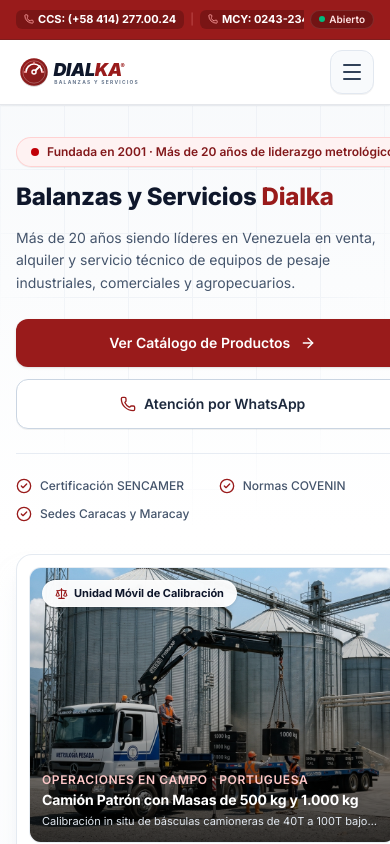
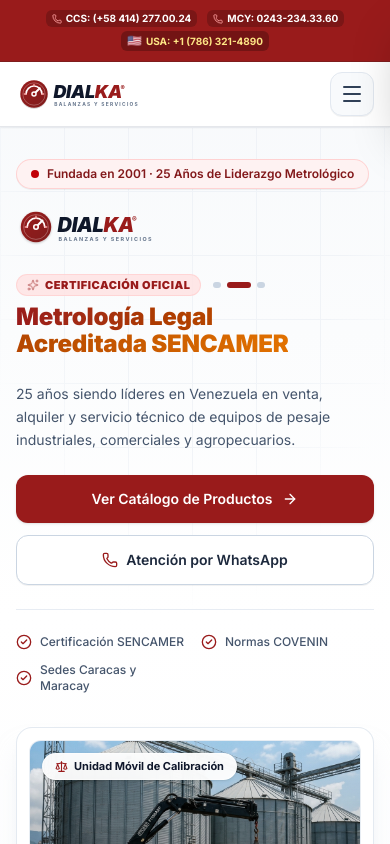
Before and after one commit to luismir1004/dialka-2.0, a Next.js app: page / in a window 390 px wide. Shown: the top 844 px of the page. Built offline with nearby package versions, Linux system fonts and the light colour scheme.

Commit message:
feat: modern sliding mobile drawer, rotative hero typography, and 25 years trajectory update

```diff
--- a/src/app/page.tsx
+++ b/src/app/page.tsx
@@ -25,11 +25,12 @@
 import { LiveWeighingSimulator } from "@/components/LiveWeighingSimulator";
 import { SocialProofSection } from "@/components/SocialProofSection";
 import { AuthorizedBrands } from "@/components/AuthorizedBrands";
+import { HeroTextRotator } from "@/components/HeroTextRotator";
 
 export const metadata: Metadata = {
   title: "Inicio | Balanzas y Servicios Dialka",
   description:
-    "Más de 20 años siendo líderes en Venezuela en venta, alquiler y servicio técnico de equipos de pesaje industriales, comerciales y agropecuarios.",
+    "25 años siendo líderes en Venezuela en venta, alquiler y servicio técnico de equipos de pesaje industriales, comerciales y agropecuarios.",
 };
 
 const QUICK_ACCESS = [
@@ -38,14 +39,14 @@
     desc: "Calibración con masas patrón trazables, mantenimiento preventivo y correctivo en planta y talleres.",
     href: "/servicios",
     icon: Wrench,
-    tag: "Metrología",
+    tag: "Calibración",
   },
   {
-    label: "Aprobación SENCAMER",
-    desc: "Modelos certificados desde 30 kg hasta 6.000 kg para uso comercial legal obligatorio en Venezuela.",
+    label: "Homologación SENCAMER",
+    desc: "Acreditación y cumplimiento de normativas metrológicas legales venezolanas y control de calidad.",
     href: "/sencamer",
     icon: ShieldCheck,
-    tag: "Legal / Oficial",
+    tag: "Legal",
   },
   {
     label: "Nuestros Productos",
@@ -79,7 +80,7 @@
 
 const METRICS = [
   {
-    value: "+20",
+    value: "25",
     label: "Años de Trayectoria",
     sublabel: "Desde 2001 en Venezuela",
     icon: Award,
@@ -117,21 +118,38 @@
             {/* Columna Izquierda: Mensaje Central y CTAs */}
             <div className="lg:col-span-7">
               <RevealOnScroll delay={0}>
-                {/* Status Badge */}
+                {/* Status Badge Oficial con Antigüedad Exacta */}
                 <div className="inline-flex items-center gap-2 bg-red-50 border border-red-200/80 text-red-900 text-xs font-semibold px-3.5 sm:px-4 py-1.5 rounded-full mb-4 sm:mb-6 shadow-2xs max-w-full">
                   <span className="relative flex h-2 w-2 shrink-0">
                     <span className="animate-ping absolute inline-flex h-full w-full rounded-full bg-red-400 opacity-75"></span>
                     <span className="relative inline-flex rounded-full h-2 w-2 bg-red-700"></span>
                   </span>
-                  <span className="truncate">Fundada en {COMPANY.foundedYear} · Más de 20 años de liderazgo metrológico</span>
+                  <span>Fundada en 2001 · 25 Años de Liderazgo Metrológico</span>
                 </div>
 
-                <h1 className="text-2xl xs:text-3xl sm:text-5xl lg:text-6xl font-extrabold text-slate-900 tracking-tight leading-[1.15] mb-4 sm:mb-6">
-                  Balanzas y Servicios{" "}
-                  <span className="text-[#991b1b]">Dialka</span>
-                </h1>
+                {/* Identidad Protagónica: Logotipo e Isotipo Oficial Dialka */}
+                <div className="flex items-center gap-3 mb-3">
+                  <div className="relative h-11 sm:h-13 w-40 sm:w-48 flex items-center">
+                    <Image
+                      src="/images/logo-dialka.svg"
+                      alt="Balanzas y Servicios Dialka, S.A."
+                      width={200}
+                      height={50}
+                      priority
+                      className="h-10 sm:h-12 w-auto object-contain"
+                    />
+                  </div>
+                  <div className="h-7 w-px bg-slate-200 hidden sm:block" />
+                  <div className="hidden sm:flex flex-col text-[10px] font-bold text-slate-500 leading-tight">
+                    <span className="text-slate-900 font-extrabold tracking-wider">FABRICANTES Y METROLOGÍA</span>
+                    <span>DESDE 2001 EN VENEZUELA</span>
+                  </div>
+                </div>
 
-                <p className="text-sm sm:text-lg lg:text-xl text-slate-600 leading-relaxed mb-6 sm:mb-8 font-normal">
+                {/* Dinamismo Tipográfico Rotativo ("El Giro") */}
+                <HeroTextRotator />
+
+                <p className="text-sm sm:text-base lg:text-lg text-slate-600 leading-relaxed mb-6 sm:mb-8 font-normal mt-3">
                   {COMPANY.description}
                 </p>
 
--- a/src/components/Header.tsx
+++ b/src/components/Header.tsx
@@ -97,51 +97,37 @@
       {/* ── TOP BAR INSTITUCIONAL (CARACAS, MARACAY, USA Y REDES) ── */}
       <div className="bg-[#991b1b] text-white text-xs py-2 border-b border-[#7f1d1d]">
         <div className="max-w-7xl mx-auto px-4 sm:px-6 lg:px-8">
-          {/* Vista Móvil (md:hidden): Caracas, Maracay y USA organizados con iconos claros y marcación directa */}
-          <div className="flex md:hidden items-center justify-between gap-1.5 text-[11px]">
-            <div className="flex items-center gap-1.5 overflow-x-auto no-scrollbar py-0.5">
+          {/* Vista Móvil (md:hidden): Caracas, Maracay y USA visibles simultáneamente de forma ordenada y legible */}
+          <div className="flex md:hidden flex-wrap items-center justify-center gap-x-2.5 gap-y-1 text-[10px] sm:text-[11px] font-bold py-0.5">
             {/* Caracas */}
             <a
               href={`tel:${ccsPhone.replace(/\s+/g, "").replace(/[()]/g, "")}`}
-                className="inline-flex items-center gap-1 font-bold text-white hover:text-red-200 active:scale-95 transition-all py-0.5 px-2 rounded-md bg-black/20 shrink-0"
+              className="inline-flex items-center gap-1 text-white hover:text-red-200 active:scale-95 transition-all py-0.5 px-1.5 rounded-md bg-black/20 shrink-0"
               title={`Llamar a Caracas: ${ccsPhone}`}
             >
               <Phone size={10} className="text-red-300 shrink-0" />
               <span>CCS: {ccsPhone}</span>
             </a>
 
-              <span className="text-red-300/40">|</span>
-
             {/* Maracay */}
             <a
               href="tel:+582432343360"
-                className="inline-flex items-center gap-1 font-bold text-white hover:text-red-200 active:scale-95 transition-all py-0.5 px-2 rounded-md bg-black/20 shrink-0"
-                title="Llamar a Maracay: 0243-234.33.60"
+              className="inline-flex items-center gap-1 text-white hover:text-red-200 active:scale-95 transition-all py-0.5 px-1.5 rounded-md bg-black/20 shrink-0"
+              title="Llamar a Maracay: 0243-234.33.60 / 234.33.72"
             >
               <Phone size={10} className="text-red-300 shrink-0" />
               <span>MCY: 0243-234.33.60</span>
             </a>
 
-              <span className="text-red-300/40">|</span>
-
             {/* USA con bandera */}
             <a
               href={`tel:${usaPhone.replace(/\s+/g, "").replace(/[()]/g, "").replace(/-/g, "")}`}
-                className="inline-flex items-center gap-1 font-bold text-amber-200 hover:text-white active:scale-95 transition-all py-0.5 px-2 rounded-md bg-black/20 shrink-0"
+              className="inline-flex items-center gap-1 text-amber-200 hover:text-white active:scale-95 transition-all py-0.5 px-1.5 rounded-md bg-black/25 shrink-0"
               title={`Llamar a Estados Unidos: ${usaPhone}`}
             >
-                <span className="text-[11px]" role="img" aria-label="Bandera Estados Unidos">🇺🇸</span>
+              <span className="text-xs" role="img" aria-label="Bandera Estados Unidos">🇺🇸</span>
               <span>USA: {usaPhone}</span>
             </a>
-            </div>
-
-            <div className="inline-flex items-center gap-1 bg-black/25 px-2 py-0.5 rounded-full text-red-100 font-semibold text-[10px] border border-white/10 shrink-0">
-              <span className="relative flex h-1.5 w-1.5">
-                <span className="animate-ping absolute inline-flex h-full w-full rounded-full bg-emerald-400 opacity-75"></span>
-                <span className="relative inline-flex rounded-full h-1.5 w-1.5 bg-emerald-500"></span>
-              </span>
-              <span>Abierto</span>
-            </div>
           </div>
 
           {/* Vista Escritorio (hidden md:flex): Caracas, Maracay, USA con banderas e iconos */}
@@ -305,38 +291,68 @@
         </div>
       </nav>
 
-      {/* ── PANEL DESPLEGABLE MÓVIL (FIXED INSET-0 TOP-[HEADERHEIGHT]) ── */}
+      {/* ── DRAWER MÓVIL MODERNO DESLIZANTE DESDE LA DERECHA (60 FPS) ── */}
+      {/* Backdrop con Blur Translúcido */}
+      <div
+        className={`fixed inset-0 z-50 bg-slate-900/60 backdrop-blur-sm lg:hidden transition-opacity duration-300 ease-in-out ${
+          menuOpen ? "opacity-100 pointer-events-auto" : "opacity-0 pointer-events-none"
+        }`}
+        onClick={() => setMenuOpen(false)}
+        aria-hidden="true"
+      />
+
+      {/* Panel Deslizante Lateral (Drawer) */}
       <div
         id="mobile-nav-panel"
-        className={`fixed inset-x-0 bottom-0 z-50 bg-white/98 backdrop-blur-md lg:hidden overflow-y-auto transition-all duration-200 ease-in-out flex flex-col justify-between border-t border-slate-200 shadow-2xl ${
-          menuOpen
-            ? "opacity-100 pointer-events-auto translate-y-0 visible"
-            : "opacity-0 pointer-events-none -translate-y-2 invisible"
+        className={`fixed top-0 right-0 bottom-0 z-50 w-[88vw] max-w-sm bg-white/95 backdrop-blur-xl border-l border-slate-200/90 shadow-2xl lg:hidden flex flex-col justify-between transition-transform duration-300 ease-out transform ${
+          menuOpen ? "translate-x-0" : "translate-x-full"
         }`}
-        style={{
-          top: `${headerHeight}px`,
-          height: `calc(100dvh - ${headerHeight}px)`,
-        }}
         role="dialog"
         aria-modal="true"
         aria-label="Menú de navegación móvil"
       >
-        <div className="p-4 sm:p-6 space-y-4">
-          {/* Estatus Operativo en Móvil */}
-          <div className="px-4 py-3 bg-emerald-50/90 border border-emerald-200 rounded-xl flex items-center justify-between text-xs text-emerald-900 shadow-2xs">
+        {/* Cabecera del Drawer: Logotipo + Botón Cerrar */}
+        <div className="p-4 sm:p-5 border-b border-slate-200/80 flex items-center justify-between bg-slate-50/80 shrink-0">
+          <Link href="/" onClick={() => setMenuOpen(false)} className="flex items-center gap-2">
+            <div className="relative h-9 w-36 flex items-center">
+              <Image
+                src="/images/logo-dialka.svg"
+                alt="Balanzas y Servicios Dialka, S.A."
+                width={200}
+                height={50}
+                priority
+                className="h-8 w-auto object-contain"
+              />
+            </div>
+          </Link>
+
+          <button
+            type="button"
+            onClick={() => setMenuOpen(false)}
+            className="min-h-[44px] min-w-[44px] w-11 h-11 rounded-xl bg-white border border-slate-200 text-slate-700 hover:text-[#991b1b] hover:border-red-300 active:scale-90 transition-all flex items-center justify-center cursor-pointer shadow-2xs"
+            aria-label="Cerrar menú"
+          >
+            <X size={22} className="text-[#991b1b]" />
+          </button>
+        </div>
+
+        {/* Contenido Desplazable del Drawer */}
+        <div className="p-4 sm:p-5 overflow-y-auto flex-1 space-y-4">
+          {/* Estatus Operativo en Vivo */}
+          <div className="px-3.5 py-2.5 bg-emerald-50/90 border border-emerald-200/80 rounded-xl flex items-center justify-between text-xs text-emerald-900 shadow-2xs">
             <span className="flex items-center gap-2 font-bold">
               <span className="relative flex h-2.5 w-2.5">
                 <span className="animate-ping absolute inline-flex h-full w-full rounded-full bg-emerald-400 opacity-75"></span>
                 <span className="relative inline-flex rounded-full h-2.5 w-2.5 bg-emerald-500"></span>
               </span>
-              Sedes Abiertas Hoy (08:00–17:00)
+              Sedes Abiertas Hoy
             </span>
-            <span className="text-[11px] font-bold text-emerald-700 bg-white px-2.5 py-0.5 rounded-md border border-emerald-200 shadow-2xs">
-              Caracas / Maracay
+            <span className="text-[10px] font-extrabold text-emerald-800 bg-white px-2 py-0.5 rounded-md border border-emerald-200">
+              08:00–17:00
             </span>
           </div>
 
-          {/* Lista de Enlaces Táctiles con Iconos y min-h-[48px] */}
+          {/* Enlaces de Navegación con Tipografía Grande y Táctil (min-h-[52px]) */}
           <nav className="space-y-1.5" aria-label="Enlaces de navegación móvil">
             {NAV_LINKS.map((link) => {
               const isActive =
@@ -348,17 +364,17 @@
                   key={link.href}
                   href={link.href}
                   onClick={() => setMenuOpen(false)}
-                  className={`flex items-center justify-between min-h-[48px] p-3.5 rounded-xl font-bold transition-all text-sm sm:text-base active:scale-[0.98] ${
+                  className={`flex items-center justify-between min-h-[52px] px-3.5 py-3 rounded-xl font-bold transition-all text-base sm:text-lg active:scale-[0.98] ${
                     isActive
-                      ? "bg-red-50 text-[#991b1b] border border-red-200 shadow-2xs"
-                      : "text-slate-700 hover:bg-slate-50 hover:text-[#991b1b] border border-transparent"
+                      ? "bg-red-50 text-[#991b1b] border-l-4 border-[#991b1b] shadow-2xs"
+                      : "text-slate-800 hover:bg-slate-50 hover:text-[#991b1b] border-l-4 border-transparent"
                   }`}
                 >
                   <div className="flex items-center gap-3">
                     <div
-                      className={`w-9 h-9 rounded-lg flex items-center justify-center transition-colors shrink-0 ${
+                      className={`w-10 h-10 rounded-xl flex items-center justify-center transition-colors shrink-0 ${
                         isActive
-                          ? "bg-[#991b1b] text-white"
+                          ? "bg-[#991b1b] text-white shadow-2xs"
                           : "bg-slate-100 text-slate-600"
                       }`}
                     >
@@ -367,7 +383,7 @@
                     <span>{link.label}</span>
                   </div>
                   <ChevronRight
-                    size={16}
+                    size={18}
                     className={isActive ? "text-[#991b1b]" : "text-slate-400"}
                   />
                 </Link>
@@ -376,9 +392,9 @@
           </nav>
         </div>
 
-        {/* Footer del Panel Móvil con Botones Táctiles de Acción y Contactos Directos */}
-        <div className="p-4 sm:p-6 border-t border-slate-200 bg-slate-50/90 space-y-2.5 shrink-0">
-          {/* Sedes Telefónicas Directas Táctiles (Caracas y Maracay) con min-h-[48px] */}
+        {/* Footer del Drawer con Contactos y WhatsApp Directo */}
+        <div className="p-4 sm:p-5 border-t border-slate-200 bg-slate-50/95 space-y-2.5 shrink-0">
+          {/* Sedes Telefónicas Caracas y Maracay */}
           <div className="grid grid-cols-2 gap-2">
             <a
               href={`tel:${ccsPhone.replace(/\s+/g, "").replace(/[()]/g, "")}`}
@@ -412,11 +428,11 @@
           {/* Tarjeta Contacto USA Directa con Bandera */}
           <a
             href={`tel:${usaPhone.replace(/\s+/g, "").replace(/[()]/g, "").replace(/-/g, "")}`}
-            className="flex items-center justify-between min-h-[44px] px-3 py-2 rounded-xl bg-amber-50/80 border border-amber-200 hover:border-amber-300 active:scale-95 transition-all shadow-2xs group"
+            className="flex items-center justify-between min-h-[46px] px-3.5 py-2.5 rounded-xl bg-amber-50/90 border border-amber-200 hover:border-amber-300 active:scale-95 transition-all shadow-2xs group"
             title="Llamar a oficina Estados Unidos (+1 786 321-4890)"
           >
-            <div className="flex items-center gap-2">
-              <span className="text-base" role="img" aria-label="Bandera Estados Unidos">🇺🇸</span>
+            <div className="flex items-center gap-2.5">
+              <span className="text-lg" role="img" aria-label="Bandera Estados Unidos">🇺🇸</span>
               <div className="text-left">
                 <span className="text-[10px] font-bold uppercase tracking-wider text-amber-900 block leading-none">
                   Oficina Estados Unidos
@@ -426,7 +442,7 @@
                 </span>
               </div>
             </div>
-            <div className="flex items-center gap-1 text-[11px] font-bold text-[#991b1b] group-hover:translate-x-0.5 transition-transform">
+            <div className="flex items-center gap-1 text-xs font-bold text-[#991b1b] group-hover:translate-x-0.5 transition-transform">
               <span>Llamar</span>
               <ChevronRight size={14} />
             </div>
@@ -437,13 +453,13 @@
             href={`https://wa.me/${CONTACT.whatsapp}`}
             target="_blank"
             rel="noreferrer"
-            className="w-full inline-flex items-center justify-center gap-2 min-h-[48px] bg-[#991b1b] hover:bg-[#7f1d1d] active:scale-95 text-white font-bold py-3.5 px-4 rounded-xl shadow-sm text-sm transition-all"
+            className="w-full inline-flex items-center justify-center gap-2 min-h-[48px] bg-[#991b1b] hover:bg-[#7f1d1d] active:scale-95 text-white font-bold py-3 px-4 rounded-xl shadow-sm text-sm transition-all"
           >
             <Phone size={16} />
             <span>Contactar vía WhatsApp</span>
           </a>
 
-          {/* Redes Sociales y RIF en el pie */}
+          {/* Redes Sociales y RIF */}
           <div className="pt-1 flex items-center justify-between text-[11px] text-slate-500 font-medium">
             <span>RIF: J-30814715-0</span>
             <a
--- /dev/null
+++ b/src/components/HeroTextRotator.tsx
@@ -0,0 +1,97 @@
+"use client";
+
+import { useState, useEffect } from "react";
+import { Sparkles } from "lucide-react";
+
+const ROTATING_PHRASES = [
+  {
+    title: "Soluciones de Pesaje Industrial y Comercial",
+    tag: "Alta Precisión",
+    color: "from-[#991b1b] via-[#b91c1c] to-[#dc2626]",
+  },
+  {
+    title: "Metrología Legal Acreditada SENCAMER",
+    tag: "Certificación Oficial",
+    color: "from-[#991b1b] via-amber-700 to-amber-600",
+  },
+  {
+    title: "Sistemas de Software Propios",
+    tag: "Tecnología Dialka",
+    color: "from-[#991b1b] via-red-800 to-rose-600",
+  },
+];
+
+export function HeroTextRotator() {
+  const [index, setIndex] = useState(0);
+  const [fadeState, setFadeState] = useState<"in" | "out">("in");
+
+  useEffect(() => {
+    const interval = setInterval(() => {
+      setFadeState("out");
+      setTimeout(() => {
+        setIndex((prev) => (prev + 1) % ROTATING_PHRASES.length);
+        setFadeState("in");
+      }, 300); // 300ms de transición suave de salida
+    }, 3600);
+
+    return () => clearInterval(interval);
+  }, []);
+
+  const current = ROTATING_PHRASES[index];
+
+  return (
+    <div className="min-h-[110px] xs:min-h-[125px] sm:min-h-[140px] md:min-h-[160px] lg:min-h-[180px] flex flex-col justify-center">
+      {/* Indicador de píldora de categoría viva */}
+      <div className="flex items-center gap-2 mb-2">
+        <span
+          className={`inline-flex items-center gap-1.5 text-[11px] sm:text-xs font-black uppercase tracking-wider px-2.5 py-0.5 rounded-full bg-red-100/80 text-[#991b1b] border border-red-200/60 transition-all duration-300 ${
+            fadeState === "in" ? "opacity-100 scale-100" : "opacity-0 scale-95"
+          }`}
+        >
+          <Sparkles size={12} className="text-[#991b1b] animate-pulse" />
+          <span>{current.tag}</span>
+        </span>
+
+        {/* Puntos de paginación interactivos */}
+        <div className="flex items-center gap-1.5 ml-1">
+          {ROTATING_PHRASES.map((_, i) => (
+            <button
+              key={i}
+              type="button"
+              onClick={() => {
+                setFadeState("out");
+                setTimeout(() => {
+                  setIndex(i);
+                  setFadeState("in");
+                }, 200);
+              }}
+              className={`h-1.5 rounded-full transition-all duration-300 cursor-pointer ${
+                i === index
+                  ? "w-6 bg-[#991b1b]"
+                  : "w-2 bg-slate-300 hover:bg-slate-400"
+              }`}
+              title={`Ver pilar: ${ROTATING_PHRASES[i].title}`}
+              aria-label={`Ver pilar: ${ROTATING_PHRASES[i].title}`}
+            />
+          ))}
+        </div>
+      </div>
+
+      {/* Titular rotativo animado con gradiente corporativo */}
+      <h2
+        aria-live="polite"
+        className={`text-2xl xs:text-3xl sm:text-4xl md:text-5xl lg:text-[54px] font-black tracking-tight leading-[1.12] text-slate-900 transition-all duration-300 ease-out transform ${
+          fadeState === "in"
+            ? "opacity-100 translate-y-0"
+            : "opacity-0 -translate-y-2"
+        }`}
+      >
+        <span
+          className={`bg-clip-text text-transparent bg-gradient-to-r ${current.color}`}
+        >
+          {current.title}
+        </span>
+      </h2>
+    </div>
+  );
+}
--- a/src/lib/data.ts
+++ b/src/lib/data.ts
@@ -7,14 +7,14 @@
   name: "Balanzas y Servicios Dialka, S.A.",
   slogan: "Soluciones de Pesaje para Venezuela y el Mundo",
   description:
-    "Más de 20 años siendo líderes en Venezuela en venta, alquiler y servicio técnico de equipos de pesaje industriales, comerciales y agropecuarios.",
+    "25 años siendo líderes en Venezuela en venta, alquiler y servicio técnico de equipos de pesaje industriales, comerciales y agropecuarios.",
   foundedYear: 2001,
   mission:
     "Ofrecer soluciones innovadoras de medición y pesaje, mejorando los sistemas del sector en Venezuela y el mundo.",
   vision:
     "Crear soluciones de pesaje innovadoras, garantizando confiabilidad, combinando equipos de alta precisión con conocimiento y talento humano.",
   metrics: [
-    { value: "+20", label: "Años en el mercado" },
+    { value: "25", label: "Años en el mercado" },
     { value: "5.000", label: "Proyectos concluidos" },
     { value: "307", label: "Desarrollos de software" },
     { value: "100%", label: "Satisfacción garantizada" },
```
Lines whose indentation alone changed are shown as unchanged.
